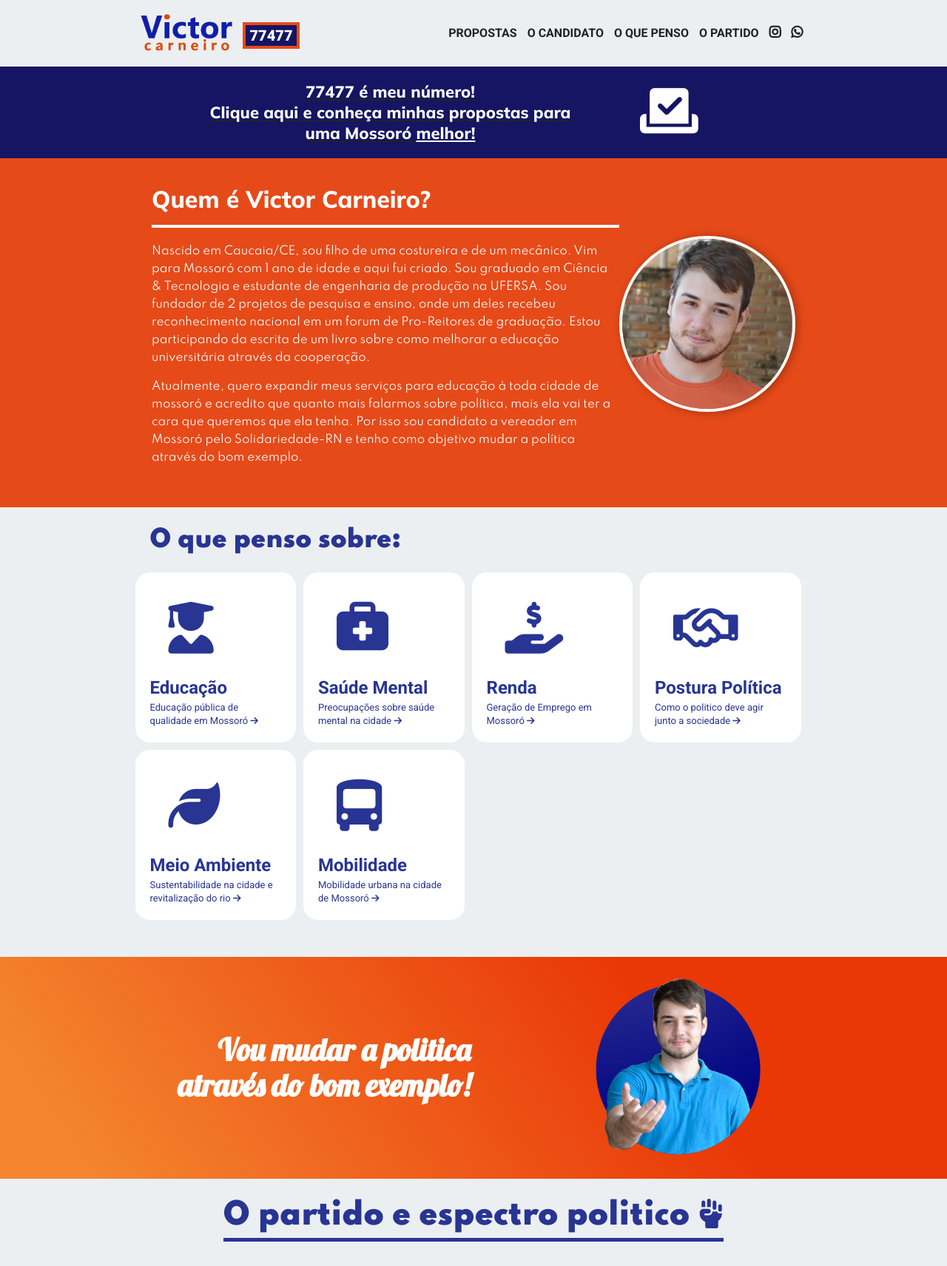
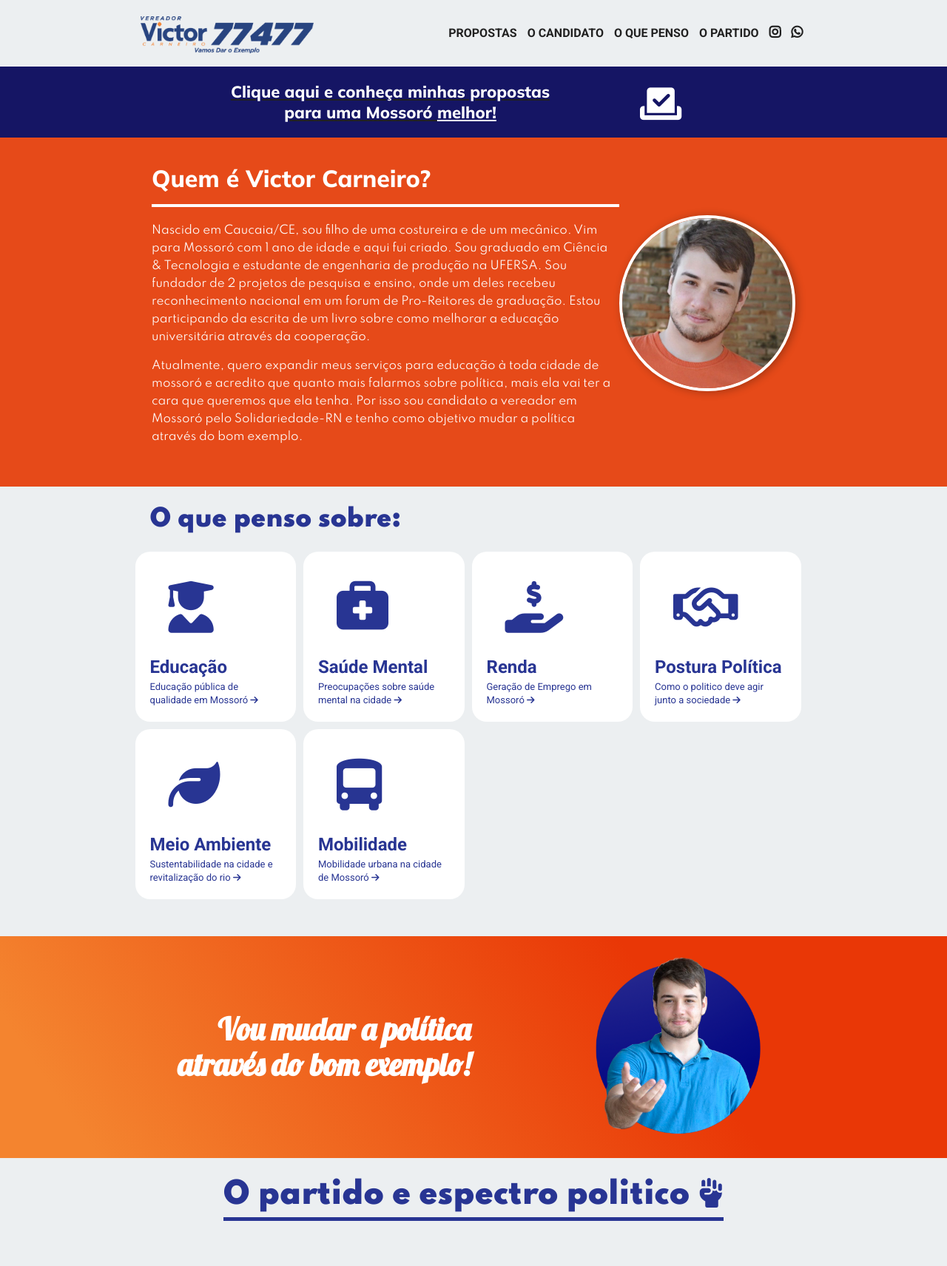
Before and after one commit to jkayoss/landingvictorcarneiro, a plain HTML site: page index.html in a window 1280 px wide. Shown: the top 1712 px of the page at 74% size. Drawn offline with Linux system fonts and the light colour scheme.

Commit message:
Add files via upload

```diff
--- a/files/main.css
+++ b/files/main.css
@@ -64,6 +64,11 @@ main {
     font-size: 16px;
 }
 
+main .container span {
+    color: white;
+    font-size: 30px;
+}
+
 main .container {
     display: grid;
     grid-template-columns: 3fr 1fr;
@@ -99,7 +104,7 @@ main .container .conheca u {
 main .container .propostas i {
     color: white;
     align-items: center;
-    font-size: 70px;
+    font-size: 50px;
     margin-top: 5px;
 }
 
--- a/index.html
+++ b/index.html
@@ -26,8 +26,7 @@
         <div class="container">
             <div class="topo">
                 <div class="logo">
-                    <a href="/index.html"><img src="/images/logo.png" alt="Victor Carneiro" ></a>
-                    <span class="numero">77477</span>
+                    <a href="/index.html"><img src="/images/logo2.png" alt="Victor Carneiro" ></a>
                 </div>
                 <ul>
                     <div class="hamburger">
@@ -51,7 +50,7 @@
     <main id="propostas">
         <div class="container">
 
-            <div class="conheca">77477 é meu número! <br> Clique aqui e conheça minhas propostas para<br> uma Mossoró <u>melhor!</u></div>
+            <div class="conheca">Clique aqui e conheça minhas propostas <br>para uma Mossoró <u>melhor!</u></div>
             <div class="propostas"><i class="fas fa-vote-yea"></i></div>
         </div>
     </main>
@@ -123,7 +122,7 @@
     </section>
     <section id="frase">
         <div class="container">
-            <h1>Vou mudar a politica <br>através do bom exemplo!</h1>
+            <h1>Vou mudar a política <br>através do bom exemplo!</h1>
             <img src="/images/victor.png" alt="">
         </div>
     </section>
```
Also changed, not shown: comportamento.html (+2 -2 lines), educacao.html (+2 -2 lines), meioambiente.html (+2 -2 lines), mobilidade.html (+2 -2 lines), propostas.html (+2 -2 lines), renda.html (+2 -2 lines), saude.html (+3 -3 lines), images/logo2.png (added).
